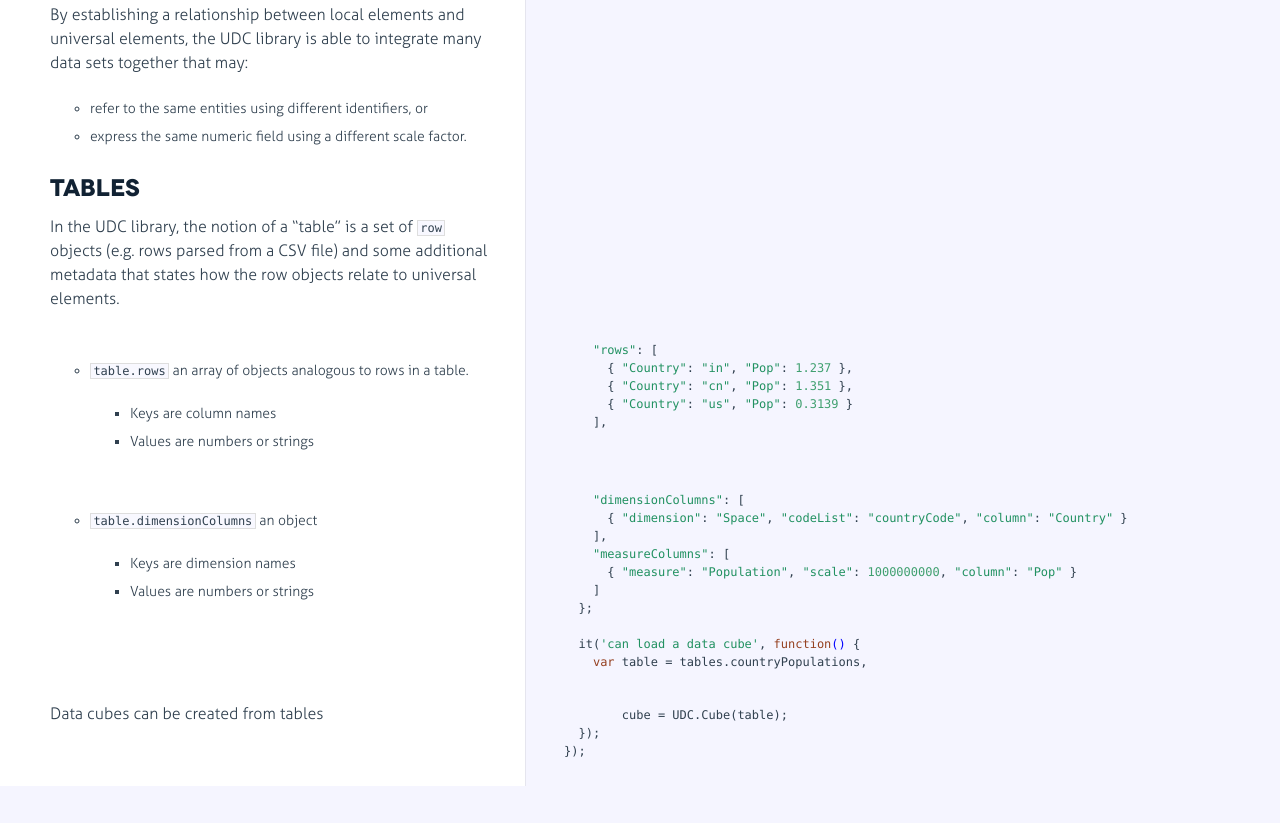
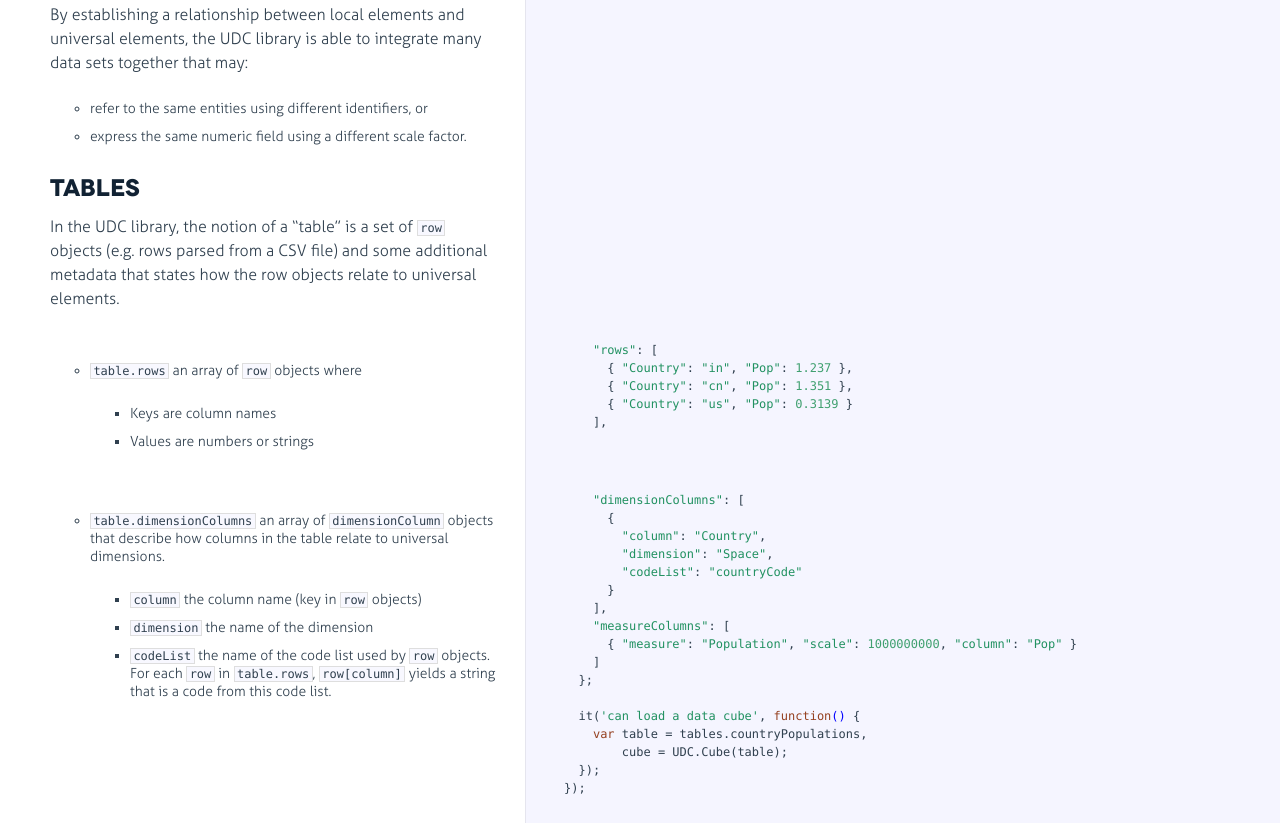
Before and after one commit to curran/udc, a website: page docs/UDCSpec.html in a window 1280 px wide. Shown: the part 1321-2144 px from the top of the page. Before the commit the page ends 2107 px from the top, so only its background shows below. Drawn offline with Linux system fonts and the light colour scheme.

Commit message:
Added documentation for tables

```diff
--- a/docs/UDCSpec.html
+++ b/docs/UDCSpec.html
@@ -90,7 +90,7 @@
 <li>universal elements<ul>
 <li>dimension</li>
 <li>member</li>
-<li>codeList</li>
+<li>code list</li>
 <li>code</li>
 <li>measure</li>
 </ul>
@@ -157,7 +157,7 @@ how the row objects relate to universal elements.</p>
                 <a class="pilcrow" href="#section-5">&#182;</a>
               </div>
               <ul>
-<li><code>table.rows</code> an array of objects analogous to rows in a table.<ul>
+<li><code>table.rows</code> an array of <code>row</code> objects where<ul>
 <li>Keys are column names</li>
 <li>Values are numbers or strings</li>
 </ul>
@@ -182,9 +182,13 @@ how the row objects relate to universal elements.</p>
                 <a class="pilcrow" href="#section-6">&#182;</a>
               </div>
               <ul>
-<li><code>table.dimensionColumns</code> an object<ul>
-<li>Keys are dimension names</li>
-<li>Values are numbers or strings</li>
+<li><code>table.dimensionColumns</code> an array of <code>dimensionColumn</code> objects that
+describe how columns in the table relate to universal dimensions.<ul>
+<li><code>column</code> the column name (key in <code>row</code> objects)</li>
+<li><code>dimension</code> the name of the dimension</li>
+<li><code>codeList</code> the name of the code list used by <code>row</code> objects.
+For each <code>row</code> in <code>table.rows</code>, <code>row[column]</code> yields a string
+that is a code from this code list.</li>
 </ul>
 </li>
 </ul>
@@ -192,7 +196,11 @@ how the row objects relate to universal elements.</p>
             </div>
 
             <div class="content"><div class='highlight'><pre>    <span class="hljs-string">"dimensionColumns"</span>: [
-      { <span class="hljs-string">"dimension"</span>: <span class="hljs-string">"Space"</span>, <span class="hljs-string">"codeList"</span>: <span class="hljs-string">"countryCode"</span>, <span class="hljs-string">"column"</span>: <span class="hljs-string">"Country"</span> }
+      {
+        <span class="hljs-string">"column"</span>: <span class="hljs-string">"Country"</span>,
+        <span class="hljs-string">"dimension"</span>: <span class="hljs-string">"Space"</span>,
+        <span class="hljs-string">"codeList"</span>: <span class="hljs-string">"countryCode"</span>
+      }
     ],
     <span class="hljs-string">"measureColumns"</span>: [
       { <span class="hljs-string">"measure"</span>: <span class="hljs-string">"Population"</span>, <span class="hljs-string">"scale"</span>: <span class="hljs-number">1000000000</span>, <span class="hljs-string">"column"</span>: <span class="hljs-string">"Pop"</span> }
@@ -200,22 +208,8 @@ how the row objects relate to universal elements.</p>
   };
 
   it(<span class="hljs-string">'can load a data cube'</span>, <span class="hljs-function"><span class="hljs-keyword">function</span><span class="hljs-params">()</span> {</span>
-    <span class="hljs-keyword">var</span> table = tables.countryPopulations,</pre></div></div>
-
-        </li>
-
-
-        <li id="section-7">
-            <div class="annotation">
-
-              <div class="pilwrap ">
-                <a class="pilcrow" href="#section-7">&#182;</a>
-              </div>
-              <p>Data cubes can be created from tables</p>
-
-            </div>
-
-            <div class="content"><div class='highlight'><pre>        cube = UDC.Cube(table);
+    <span class="hljs-keyword">var</span> table = tables.countryPopulations,
+        cube = UDC.Cube(table);
   });
 });</pre></div></div>
 
```
Also changed, not shown: spec/UDCSpec.js (+14 -6 lines).
